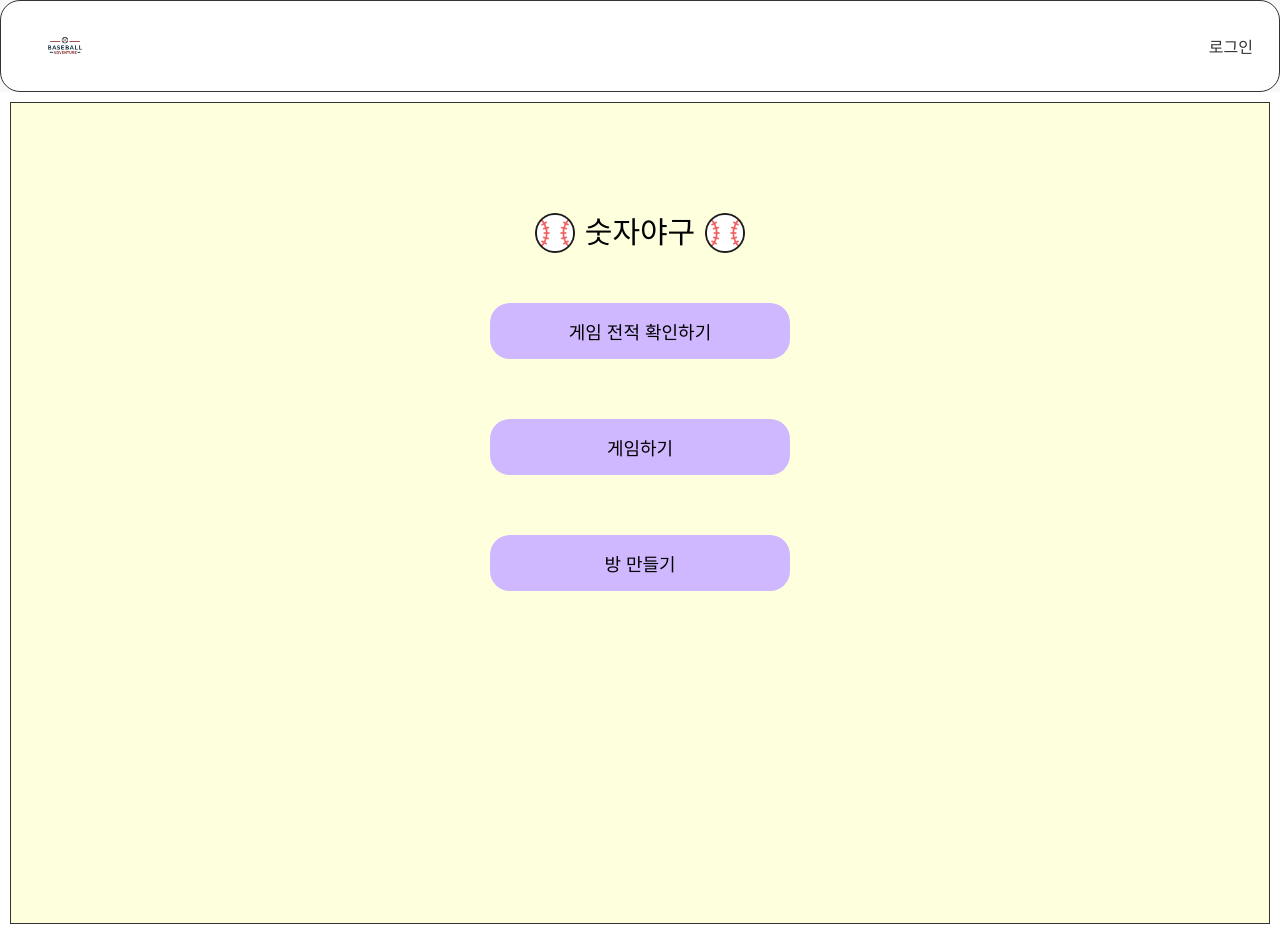
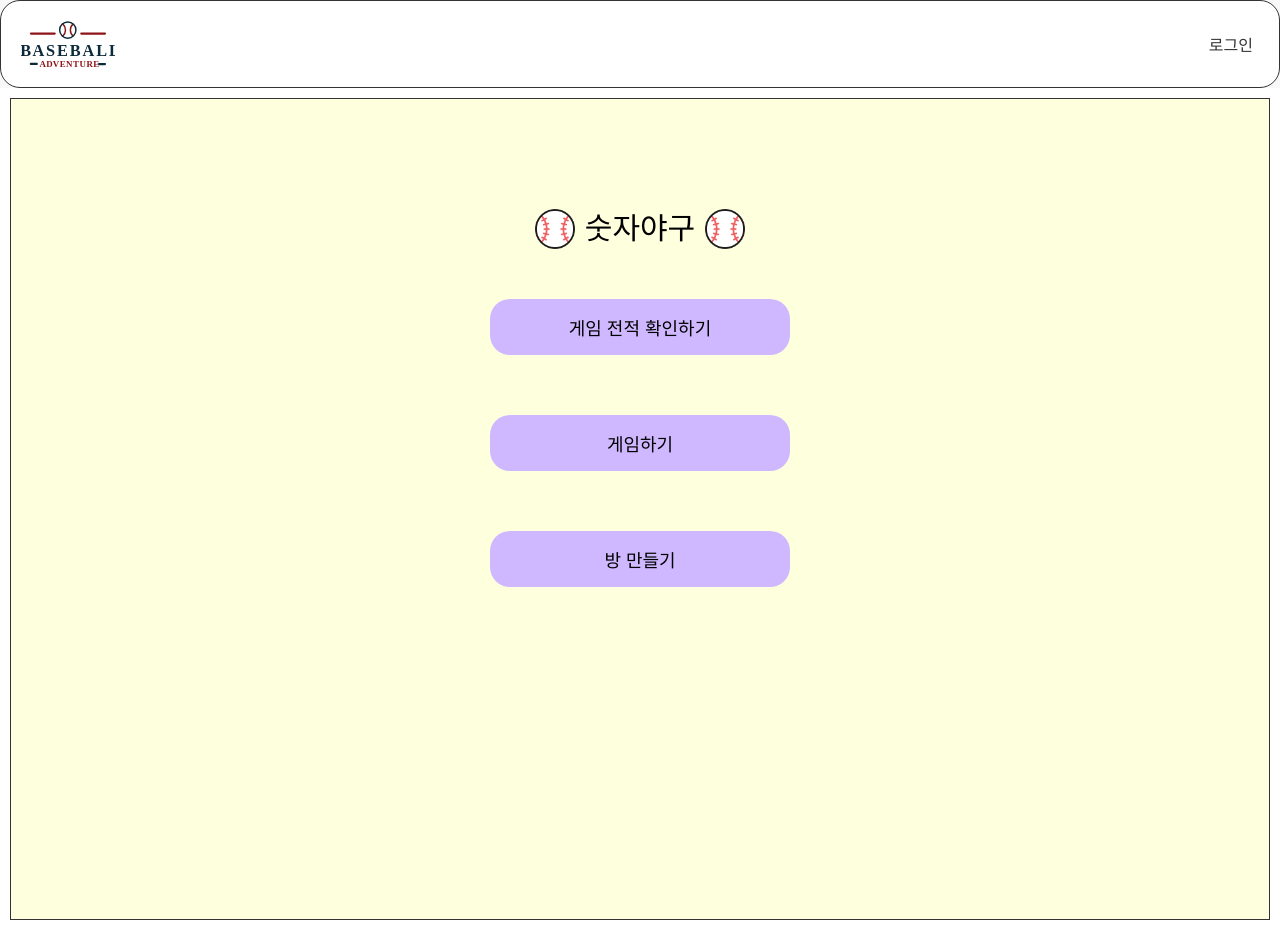
Before and after one commit to Chasyuss/BaseballAdventure, a React (Vite) app: page / in a window 1280 px wide. Built offline with nearby package versions, Linux system fonts and the light colour scheme; no server answers.

Commit message:
🩹 fix: 로고 변경 및 user정보 header에 보이기

```diff
--- a/src/components/common/Header/Header.jsx
+++ b/src/components/common/Header/Header.jsx
@@ -1,14 +1,11 @@
 import React, { useState } from 'react'
 import styled from 'styled-components';
-import Logoimg from '../../../images/logo.png'
+import Logoimg from '../../../images/logo.svg'
 import authAPI from '../../../api/auth.api';
 import { useNavigate } from 'react-router-dom';
 import useUserStore from '../../../store/useUserStore';
 
-
-
 const Header = () => {
-    // const [user, setUser] = useState({ email: '', password: '' });
     const { user, setUser } = useUserStore();
     const navigate = useNavigate();
 
@@ -65,7 +62,7 @@ const Form = styled.div`
 
 
 const Logo = styled.img`
-    height: 50px;
+    height: 46px;
     cursor: pointer;
 
 `;
```
Also changed, not shown: src/images/logo.png (deleted), src/images/logo.svg (added).
